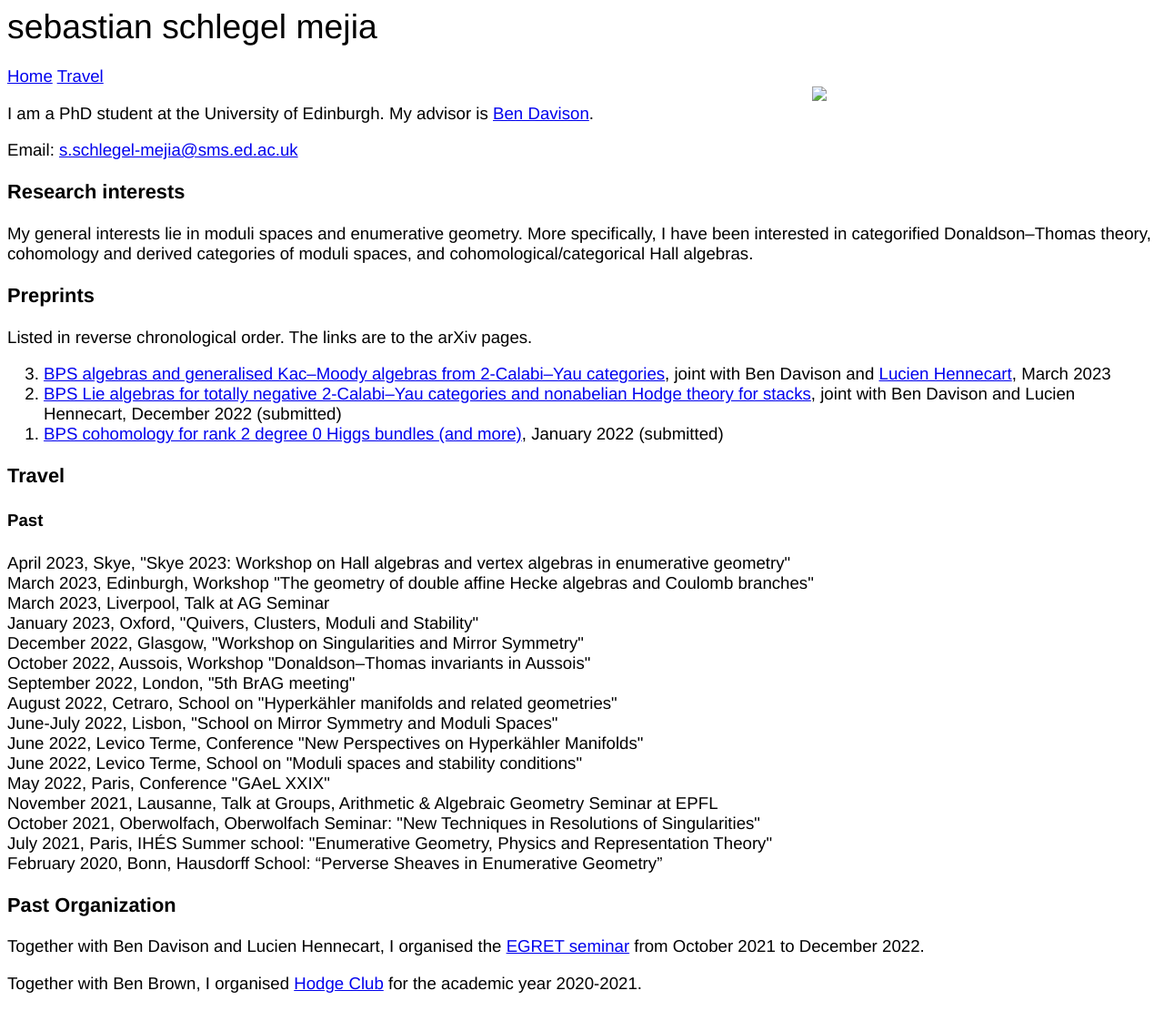
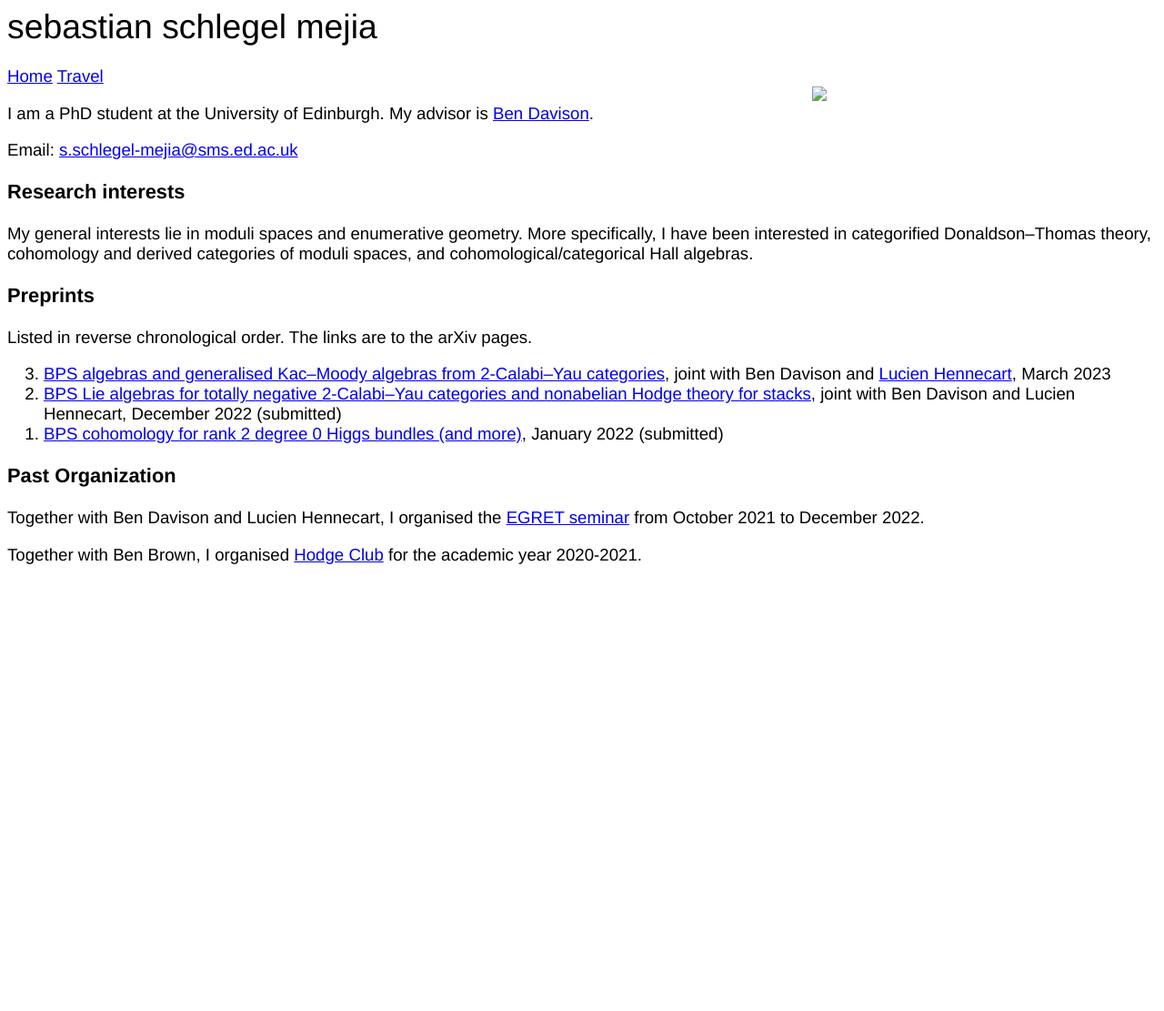
Before and after one commit to SebiSchlegel/SebiSchlegel.github.io, a Jekyll site: the page built from index.html, in a window 1280 px wide. Shown: the whole page at 91% size. Built offline with Jekyll 4.4.1, drawn with Linux system fonts in a browser that asks for light colours; after the commit the page ends 900 px from its top, so only the background shows below that.

Commit message:
removed travel from home page

```diff
--- a/index.html
+++ b/index.html
@@ -54,50 +54,6 @@ BPS cohomology for rank 2 degree 0 Higgs bundles (and more)</a>, January 2022 (s
 
 
 
-
-<h3>
-Travel
-</h3>
-
-
-
-
-<h4>
-Past
-</h4>
-April 2023, Skye, "Skye 2023: Workshop on Hall algebras and vertex algebras in enumerative geometry"
-<br>
-March 2023, Edinburgh, Workshop "The geometry of double affine Hecke algebras and Coulomb branches"
-<br>
-March 2023, Liverpool, Talk at AG Seminar
-<br>
-January 2023, Oxford, "Quivers, Clusters, Moduli and Stability"
-<br>
-December 2022, Glasgow, "Workshop on Singularities and Mirror Symmetry"
-<br>
-October 2022, Aussois, Workshop "Donaldson&ndash;Thomas invariants in Aussois"
-<br>
-September 2022, London, "5th BrAG meeting"
-<br>
-August 2022, Cetraro, School on "Hyperkähler manifolds and related geometries"
-<br>
-June-July 2022, Lisbon, "School on Mirror Symmetry and Moduli Spaces"
-<br>
-June 2022, Levico Terme, Conference "New Perspectives on Hyperkähler Manifolds"
-<br>
-June 2022, Levico Terme, School on "Moduli spaces and stability conditions"
-<br>
-May 2022, Paris, Conference "GAeL XXIX"
-<br>
-November 2021, Lausanne, Talk at Groups, Arithmetic & Algebraic Geometry Seminar at EPFL
-<br>
-October 2021, Oberwolfach, Oberwolfach Seminar: "New Techniques in Resolutions of Singularities"
-<br>
-July 2021, Paris, IHÉS Summer school: "Enumerative Geometry, Physics and Representation Theory"
-<br>
-February 2020, Bonn, Hausdorff School: “Perverse Sheaves in Enumerative Geometry”
-
-
 <h3>
 Past Organization
 </h3>
```
